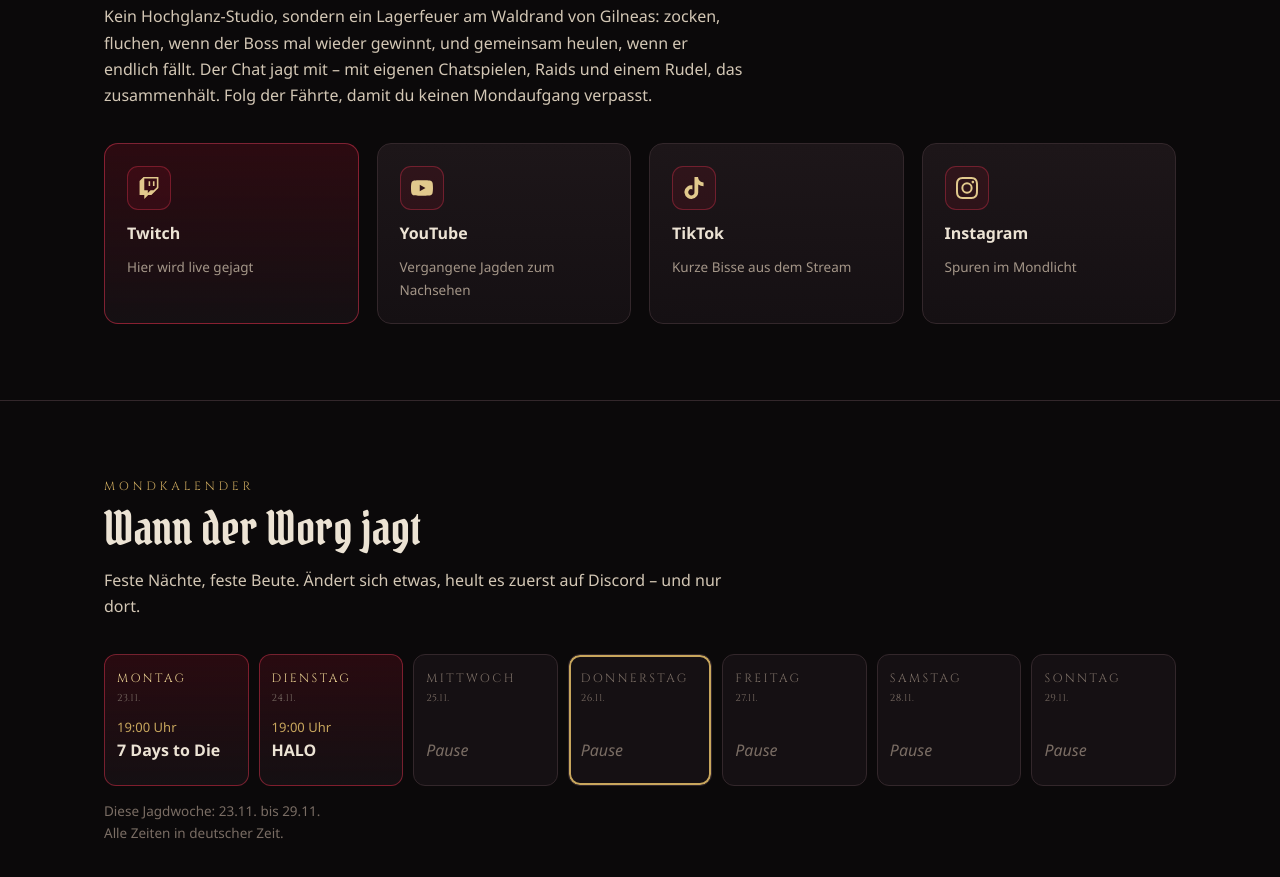
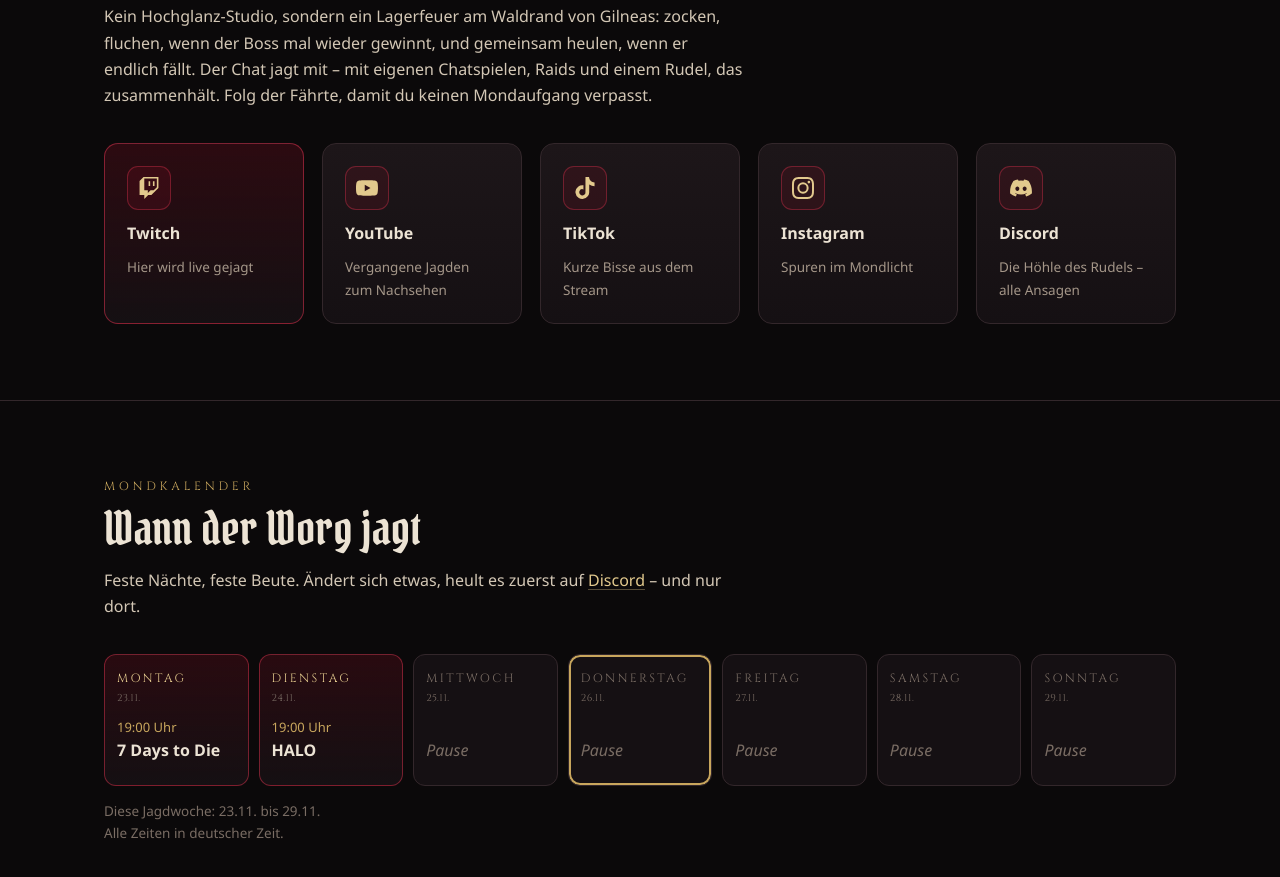
Before and after one commit to Exoticworg/homepage, a plain HTML site: page index.html in a window 1280 px wide. Shown: the part 1057-1934 px from the top of the page. Drawn offline with Linux system fonts and the light colour scheme.

Commit message:
Discord-Einladung eingetragen
Co-Authored-By: Claude Opus 5.5 <noreply@anthropic.com>
Claude-Session: https://claude.ai/code/session_017xUbLKwy7ULAByV6Z9Ekj7

```diff
--- a/index.html
+++ b/index.html
@@ -190,7 +190,7 @@ function zeige(P) {
   next.textContent = `Nächste Jagd: ${wann}, ${found.p.zeit} Uhr – ${found.p.spiel}`;
 }
 /* Discord-Einladung: hier eintragen, dann erscheinen Karte und Links */
-const DISCORD = '';
+const DISCORD = 'https://discord.gg/VuYMDEPcp';
 if (/^https:\/\/(discord\.gg|discord\.com)\//.test(DISCORD)) {
   const c = document.getElementById('dcCard'); c.href = DISCORD; c.hidden = false;
   document.getElementById('kanaele').classList.add('g5');
```
Also changed, not shown: datenschutz.html (+1 -1 lines).
